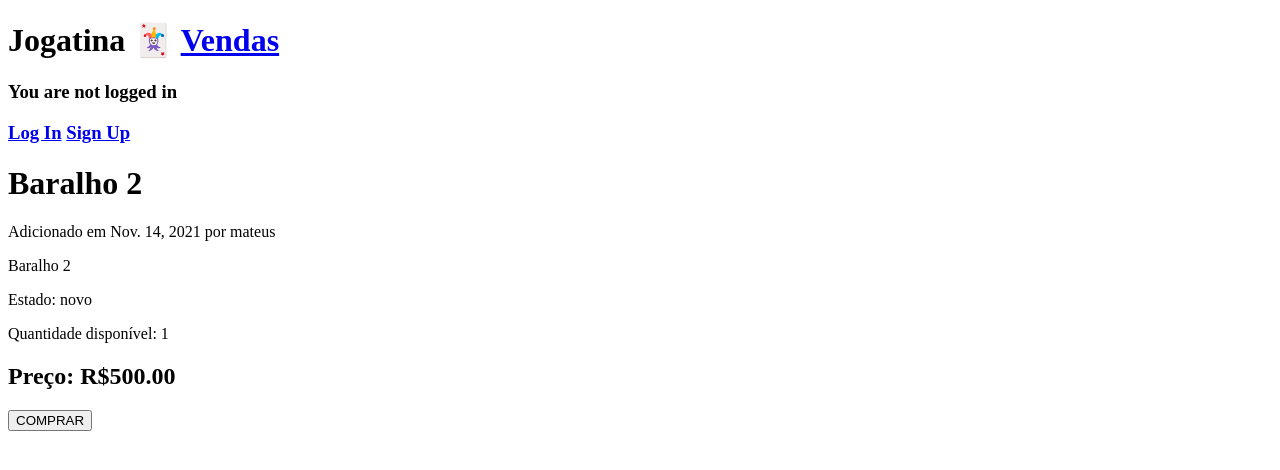
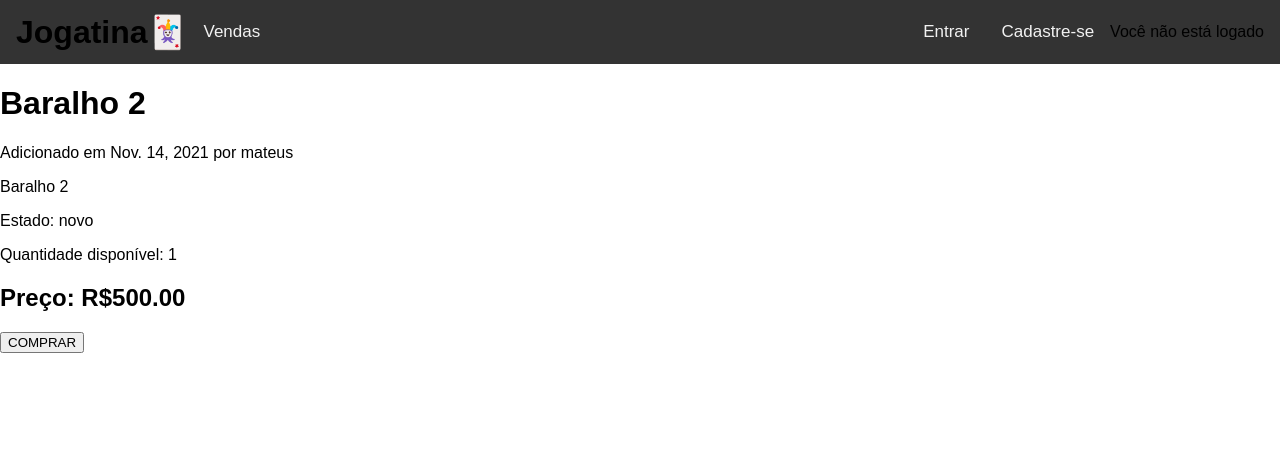
Before and after one commit to mateusalvi/Jogatina, a Django app: a page that uses Jogatina/vendas/templates/vendas/base.html in a window 1280 px wide. Shown: the top 470 px of the page. Run offline with Django 3.2, Linux system fonts and the light colour scheme; data comes from the database, SQL or seed files in the repository.

Commit message:
Interface do menu

```diff
--- a/Jogatina/vendas/templates/vendas/base.html
+++ b/Jogatina/vendas/templates/vendas/base.html
@@ -1,27 +1,95 @@
 <!DOCTYPE html>
+
 <html>
 
 
 
 <head>
+    <style>
+        body {
+            margin: 0;
+            font-family: Arial, Helvetica, sans-serif;
+        }
+
+        .topnav {
+            overflow: hidden;
+            display: flex;
+            justify-content: space-between;
+            background-color: #333;
+            height: 4rem;
+        }
+
+        .topnav a {
+            float: left;
+            color: #f2f2f2;
+            text-align: center;
+            padding: 0px 16px;
+            text-decoration: none;
+            font-size: 17px;
+        }
+
+        .topnav a:hover {
+            background-color: #ddd;
+            color: black;
+        }
+
+        .topnav a.active {
+            background-color: #04AA6D;
+            color: white;
+        }
+
+        .display-flex-direita {
+            margin-right: 1rem;
+            display: flex;
+            justify-content: space-between;
+            align-items: center;
+        }
+
+        .display-flex-esquerda {
+            margin-left: 1rem;
+            display: flex;
+            justify-content: space-between;
+            align-items: center;
+        }
+
+        .jogatina {
+            font-size: 2rem;
+            transition: 0.5s;
+            align-items: center;
+        }
+
+        .jogatina:hover {
+            filter: brightness(1.7);
+            color: #f75146;
+        }
+    </style>
     <title>{% block title %}{% endblock %}</title>
 </head>
 
 <body>
     <header>
-        <h1>Jogatina 🃏 <a href="{% url 'vendas:list' %}">Vendas</a></h1>
-            <h3>{% if user.is_authenticated %}
-                         Hi {{ user.username }}!
-                         <a href="{% url 'logout' %}">Log Out</a>
-                         <p><a href="{% url 'vendas:createSaleAnnounce' %}">Cadastro de produto</a></p>
-                         <p><a href="{% url 'vendas:transactionsList' %}">Historico de transacoes</a></p>
-                    {% else %}
-                        <p>You are not logged in</p>
-                        <a href="{% url 'login' %}">Log In</a>
+        <div class="topnav">
+            <div class="direita display-flex-esquerda">
+                <h1 class="jogatina">Jogatina</h1>
+                <p style="font-size: 2rem">🃏</p>
+                <a href="{% url 'vendas:list' %}">Vendas</a>
+            </div>
 
-                        <a href="{% url 'vendas:signup' %}">Sign Up</a>
+            <div class="direita display-flex-direita">
+                {% if user.is_authenticated %}
 
-                    {% endif %}</h3>
+                <p><a href="{% url 'vendas:createSaleAnnounce' %}">Cadastro de produto</a></p>
+                <p><a href="{% url 'vendas:transactionsList' %}">Historico de transacoes</a></p>
+                <b>Olá, {{ user.username }}!</b>
+                <a href="{% url 'logout' %}">Sair</a>
+                {% else %}
+                <a href="{% url 'login' %}">Entrar</a>
+                <a href="{% url 'vendas:signup' %}">Cadastre-se</a>
+                <p>Você não está logado</p>
+                {% endif %}
+            </div>
+
+        </div>
     </header>
 
     <body>
```
